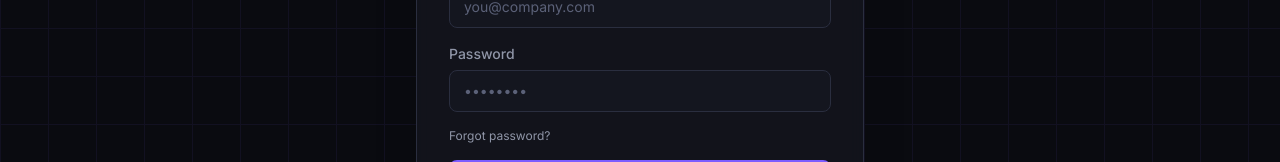
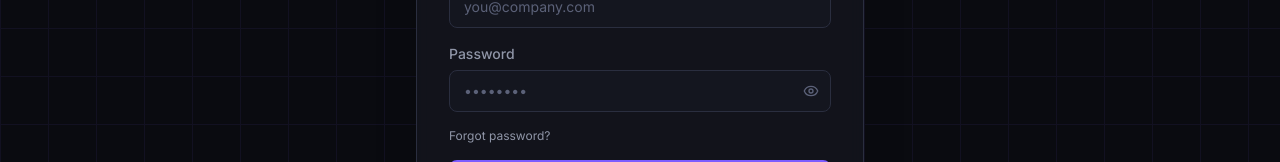
Before and after one commit to warrior2025-eng/aitellion, a React (Vite) app in the folder frontend/: page /login in a window 1280 px wide. Shown: the part 356-518 px from the top of the page. Built offline with nearby package versions, Linux system fonts and the light colour scheme; no server answers.

Commit message:
add show/hide password toggle to all password fields

```diff
--- a/frontend/src/components/ui.tsx
+++ b/frontend/src/components/ui.tsx
@@ -1,23 +1,43 @@
-import { forwardRef, type InputHTMLAttributes } from 'react';
+import { forwardRef, useState, type InputHTMLAttributes } from 'react';
+import { Eye, EyeOff } from 'lucide-react';
 
 interface FieldProps extends InputHTMLAttributes<HTMLInputElement> {
   label: string;
   error?: string;
 }
 
-export const Field = forwardRef<HTMLInputElement, FieldProps>(({ label, error, id, ...rest }, ref) => {
+export const Field = forwardRef<HTMLInputElement, FieldProps>(({ label, error, id, type, ...rest }, ref) => {
   const inputId = id ?? label.toLowerCase().replace(/\s+/g, '-');
+  const isPassword = type === 'password';
+  const [visible, setVisible] = useState(false);
+
   return (
     <div className="flex flex-col gap-1.5">
       <label htmlFor={inputId} className="text-sm font-medium text-text-muted">
         {label}
       </label>
-      <input
-        ref={ref}
-        id={inputId}
-        className="rounded-lg border border-border bg-surface px-3.5 py-2.5 text-sm text-text placeholder:text-text-faint outline-none transition focus:border-volt focus:ring-2 focus:ring-volt/20"
-        {...rest}
-      />
+      <div className="relative">
+        <input
+          ref={ref}
+          id={inputId}
+          type={isPassword ? (visible ? 'text' : 'password') : type}
+          className={`w-full rounded-lg border border-border bg-surface px-3.5 py-2.5 text-sm text-text placeholder:text-text-faint outline-none transition focus:border-volt focus:ring-2 focus:ring-volt/20 ${
+            isPassword ? 'pr-10' : ''
+          }`}
+          {...rest}
+        />
+        {isPassword && (
+          <button
+            type="button"
+            onClick={() => setVisible((v) => !v)}
+            tabIndex={-1}
+            className="absolute right-3 top-1/2 -translate-y-1/2 text-text-faint hover:text-text-muted"
+            aria-label={visible ? 'Hide password' : 'Show password'}
+          >
+            {visible ? <EyeOff size={16} /> : <Eye size={16} />}
+          </button>
+        )}
+      </div>
       {error && <span className="text-xs text-danger">{error}</span>}
     </div>
   );
```
